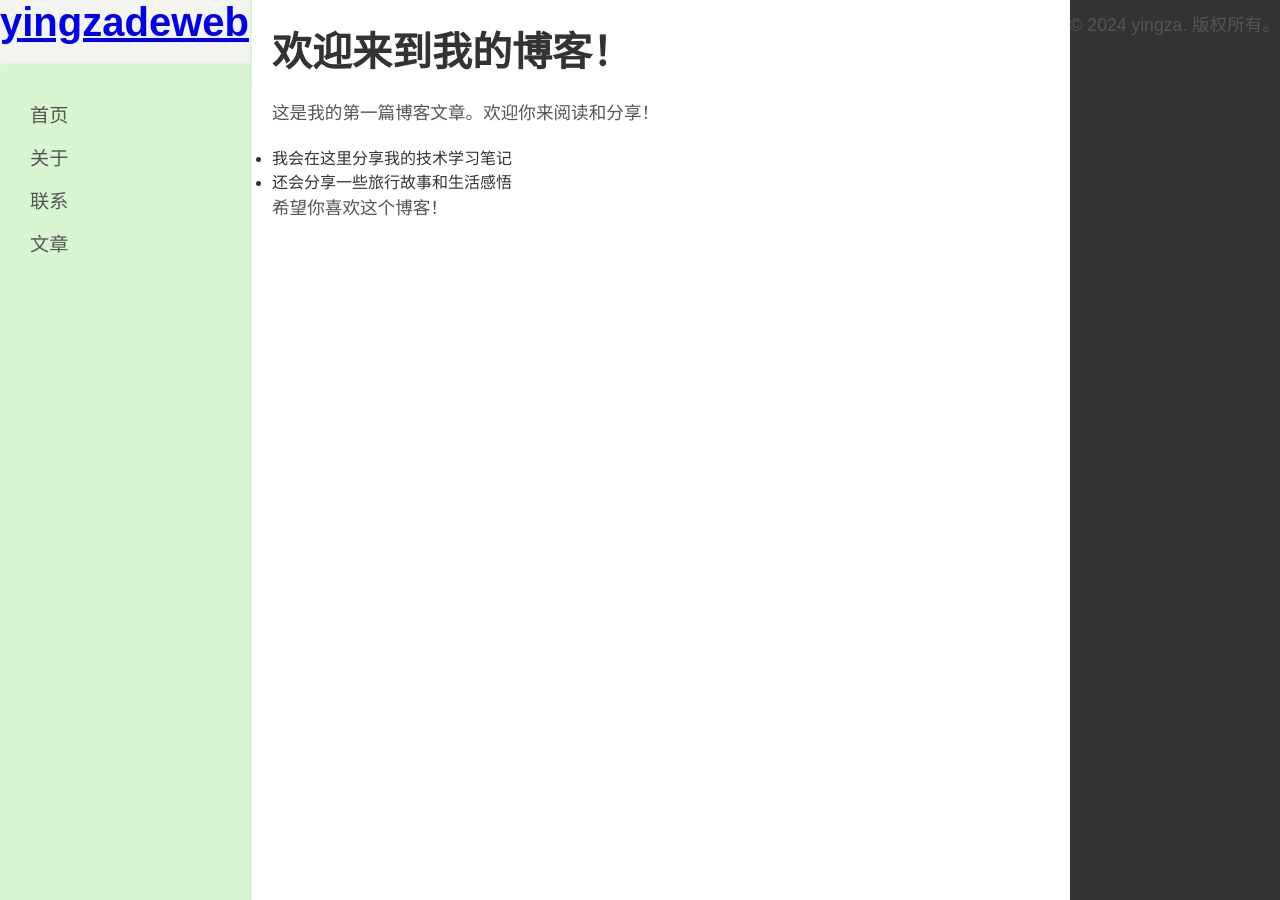
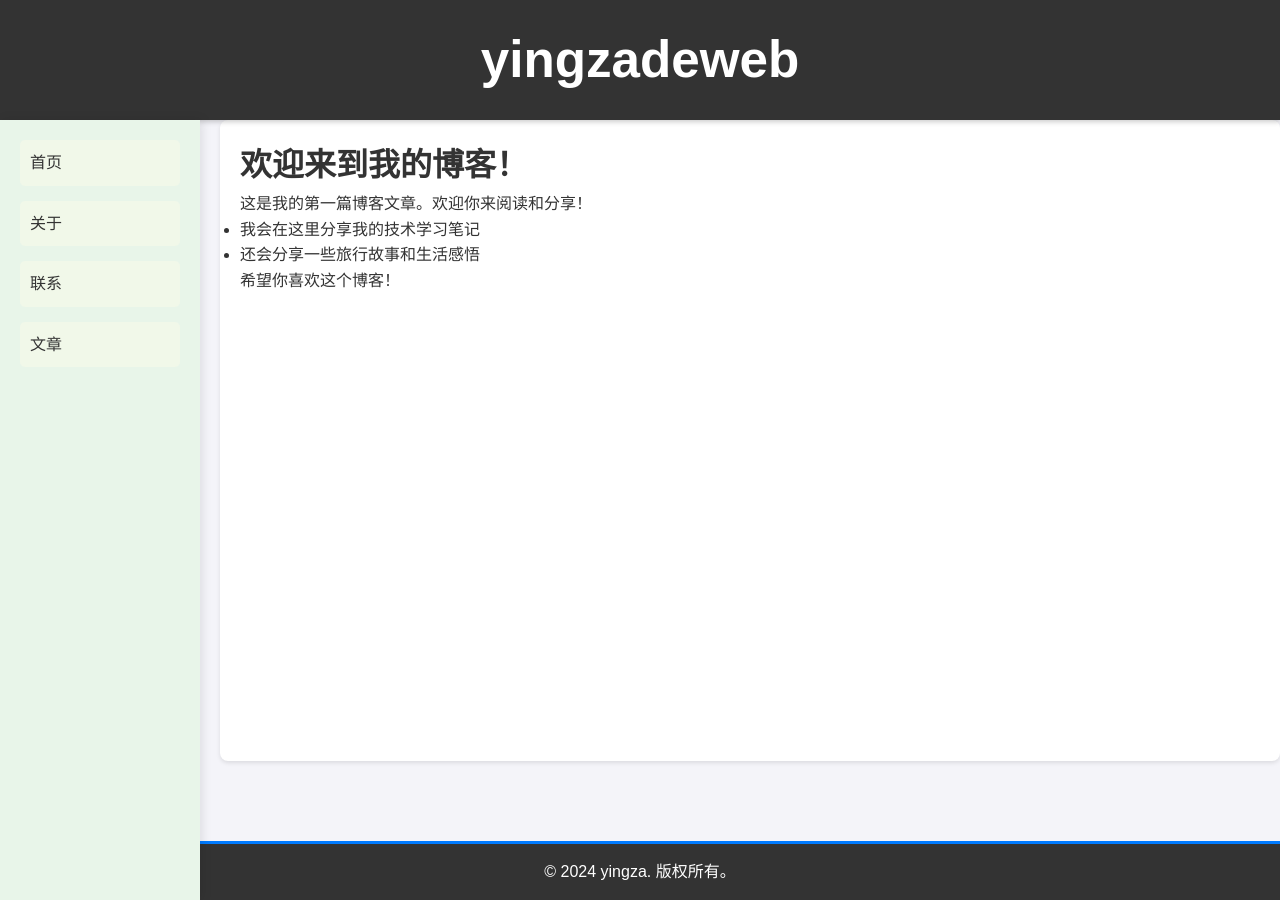
Before and after one commit to yingza-l/skills-github-pages, a Jekyll site: the page built from index.md, in a window 1280 px wide and 900 px high. Built offline with Jekyll 4.4.1, drawn with Linux system fonts in a browser that asks for light colours.

Commit message:
Update style.css

```diff
--- a/assets/css/style.css
+++ b/assets/css/style.css
@@ -7,71 +7,112 @@
 
 body {
     font-family: 'Arial', sans-serif;
+    background-color: #f4f4f9; /* 页面背景色 */
+    color: #333; /* 页面文字颜色 */
+    line-height: 1.6;
     display: flex;
-    background-color: #f4f4f1; /* 米色背景 */
-    color: #333;
+    flex-direction: column;
+    min-height: 100vh; /* 确保页面高度至少为视口高度 */
 }
 
-/* 左侧导航栏样式 */
-nav {
-    width: 250px; /* 固定宽度 */
-    background-color: #d8f5d2; /* 淡浅绿色背景 */
-    padding: 20px;
+/* 头部样式 */
+header {
+    position: fixed;
+    top: 0;
+    left: 0;
+    width: 100%;
+    height: 120px; /* 调整头部高度 */
+    background-color: #333;
+    color: white;
+    z-index: 1000;
     display: flex;
-    flex-direction: column;
-    height: 100vh; /* 满屏高度 */
-    box-shadow: 2px 0 5px rgba(0, 0, 0, 0.1); /* 右侧阴影 */
+    justify-content: center; /* 让 logo 居中 */
+    align-items: center;
+    padding: 0 20px;
+    box-shadow: 0 2px 5px rgba(0, 0, 0, 0.2); /* 添加阴影 */
 }
 
-nav ul {
+/* logo 样式 */
+header .logo a {
+    color: white;
+    text-decoration: none;
+    font-size: 1.6em;
+    font-weight: bold;
+}
+
+/* 导航菜单样式 */
+header nav {
+    position: fixed;
+    top: 120px; /* 距离头部的高度 */
+    left: 0;
+    width: 200px; /* 设置导航栏宽度 */
+    background-color: #e8f5e9; /* 浅绿色背景 */
+    padding: 20px;
+    box-shadow: 2px 0 10px rgba(0, 0, 0, 0.1); /* 添加阴影 */
+    height: calc(100vh - 120px); /* 填满剩余屏幕高度 */
+    z-index: 900;
+}
+
+header nav ul {
     list-style: none;
     padding: 0;
 }
 
-nav ul li {
-    margin: 15px 0;
+header nav ul li {
+    margin-bottom: 15px;
 }
 
-nav ul li a {
+header nav ul li a {
+    display: block;
+    padding: 10px;
     text-decoration: none;
-    color: #555;
-    font-size: 1.2em;
-    padding: 10px;
+    color: #333;
+    background-color: #f1f8e9; /* 米色背景 */
     border-radius: 5px;
-    transition: all 0.3s ease;
+    transition: background-color 0.3s;
 }
 
-nav ul li a:hover {
-    background-color: #c5e5c3; /* 悬停时的柔和绿色 */
-    color: #333;
+header nav ul li a:hover {
+    background-color: #c8e6c9; /* 悬停时变为浅灰色 */
 }
 
-/* 右侧内容区域 */
+/* 右侧主内容 */
 main {
+    margin-left: 220px; /* 右侧内容距离导航栏 */
+    padding: 20px;
     flex-grow: 1;
-    padding: 20px;
-    background-color: #fff; /* 内容区域背景为白色 */
-    box-shadow: 2px 0 5px rgba(0, 0, 0, 0.1); /* 右侧阴影 */
-    border-left: 2px solid #d8f5d2; /* 左侧边框为浅绿 */
-}
-
-h1 {
-    color: #333;
-    font-size: 2.5em;
-    margin-bottom: 20px;
-}
-
-p {
-    line-height: 1.8;
-    font-size: 1.1em;
-    color: #555;
-    margin-bottom: 15px;
+    background-color: #fff;
+    box-shadow: 0 2px 4px rgba(0, 0, 0, 0.1); /* 给内容部分添加阴影 */
+    border-radius: 8px;
+    margin-top: 120px; /* 留出顶部空间 */
+    margin-bottom: 60px; /* 留出底部空间 */
 }
 
 /* 页脚样式 */
 footer {
-    background-color: #333;
+    background: #333;
     color: white;
     text-align: center;
-    padding: 10px 0;
+    padding: 15px 0;
+    border-top: 3px solid #007bff; /* 顶部加一道分隔线 */
+    margin-top: 20px;
 }
+
+/* 响应式设计 */
+@media (max-width: 768px) {
+    header nav {
+        width: 100%; /* 小屏幕下导航栏占满全宽 */
+        height: auto;
+        padding: 10px;
+    }
+
+    header nav ul li {
+        margin-bottom: 10px;
+    }
+
+    main {
+        margin-left: 0;
+        padding: 10px;
+        margin-top: 140px; /* 为小屏幕调整顶部间距 */
+    }
+}
```
